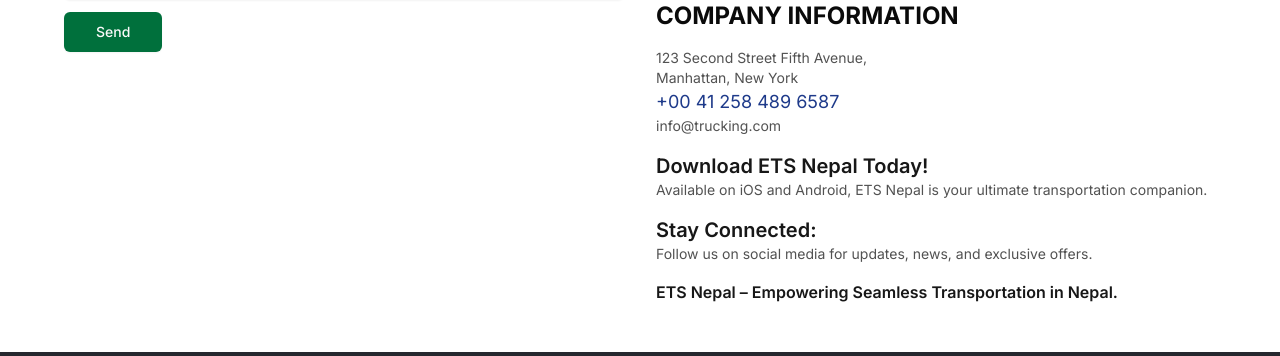
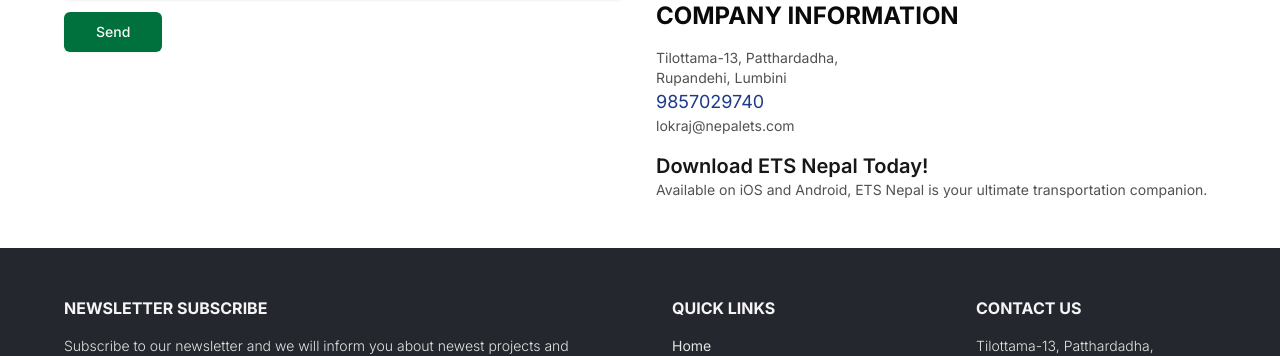
Before and after one commit to eCab-Nepal/eTransport_landingpage-, a Next.js app: page /contact in a window 1280 px wide. Shown: the part 978-1334 px from the top of the page. Built offline with nearby package versions, Linux system fonts and the light colour scheme.

Commit message:
Update map location

```diff
--- a/src/components/contact/contact-info.tsx
+++ b/src/components/contact/contact-info.tsx
@@ -97,7 +97,7 @@
 
           <div className="mt-4">
             <iframe
-              src="https://www.google.com/maps/embed?pb=!1m18!1m12!1m3!1d3023.532429028436!2d-73.9882851!3d40.7283085!2m3!1f0!2f0!3f0!3m2!1i1024!2i768!4f13.1!3m3!1m2!1s0x89c2599c85cf5d01%3A0xb74ffc9c6abbc70f!2s123%202nd%20Ave%2C%20New%20York%2C%20NY%2010003%2C%20USA!5e0!3m2!1sen!2snp!4v1726068321559!5m2!1sen!2snp"
+              src="https://www.google.com/maps/embed?pb=!1m18!1m12!1m3!1d4379.386062620522!2d83.46175077624922!3d27.687933876193686!2m3!1f0!2f0!3f0!3m2!1i1024!2i768!4f13.1!3m3!1m2!1s0x39968778dbc1adfb%3A0x1bbcb9235d7414c5!2sE-Transportation%20Service!5e1!3m2!1sen!2snp!4v1732818751389!5m2!1sen!2snp"
               height="500"
               style={{ border: "0", width: "100%" }}
               loading="lazy"
@@ -111,11 +111,11 @@
 
           <div className="mt-4">
             <p className="text-sm text-neutral-600">
-              123 Second Street Fifth Avenue,
+              Tilottama-13, Patthardadha,
             </p>
-            <p className="text-sm text-neutral-600">Manhattan, New York</p>
-            <p className="text-lg text-blue-900">+00 41 258 489 6587</p>
-            <p className="text-sm text-neutral-600">info@trucking.com</p>
+            <p className="text-sm text-neutral-600">Rupandehi, Lumbini</p>
+            <p className="text-lg text-blue-900">9857029740</p>
+            <p className="text-sm text-neutral-600">lokraj@nepalets.com</p>
           </div>
 
           <div className="mt-4">
@@ -127,17 +127,6 @@
               transportation companion.
             </p>
           </div>
-          <div className="mt-4">
-            <p className="text-xl font-semibold text-neutral-900">
-              Stay Connected:
-            </p>
-            <p className="text-neutral-600 text-sm">
-              Follow us on social media for updates, news, and exclusive offers.
-            </p>
-          </div>
-          <p className="mt-4 text-neutral-900 font-semibold">
-            ETS Nepal – Empowering Seamless Transportation in Nepal.
-          </p>
         </div>
       </div>
     </section>
```
